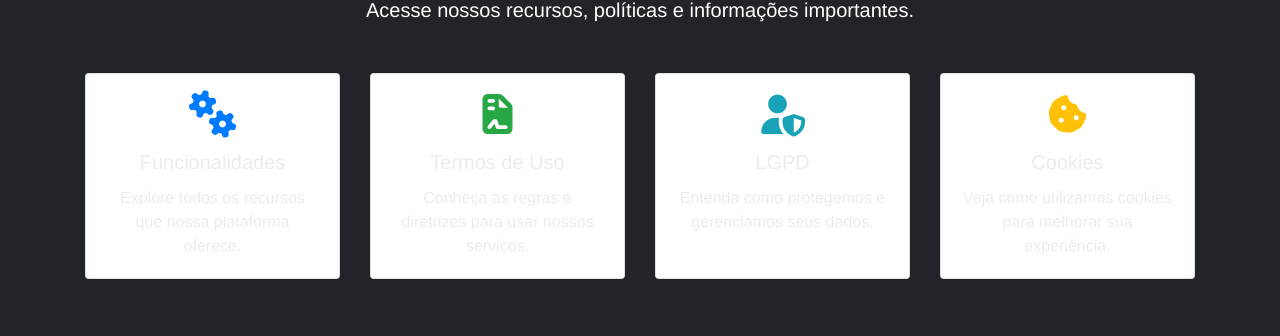
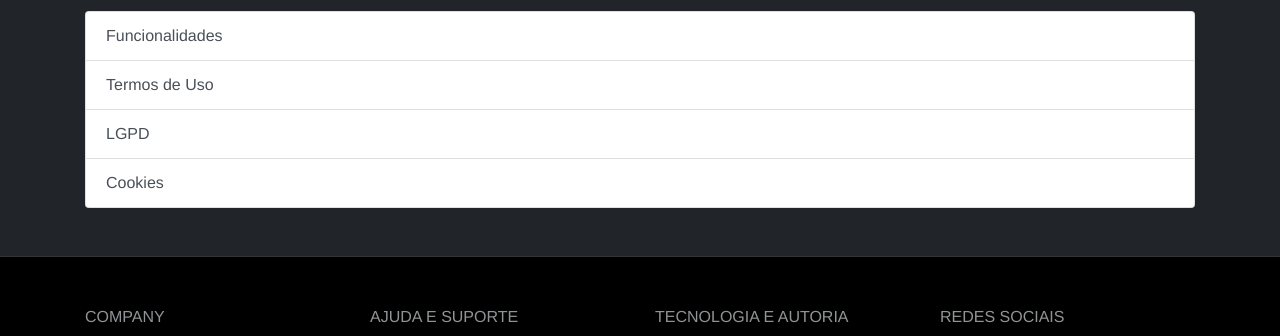
Before and after one commit to Domisnnet/Finans, a website: page pages/central.html in a window 1280 px wide. Shown: the part 185-521 px from the top of the page. Drawn offline with Linux system fonts and the light colour scheme; files that its build step writes are made by us from their sources; files whose address does not match are found by name.

Commit message:
restaurado

```diff
--- a/pages/central.html
+++ b/pages/central.html
@@ -7,79 +7,18 @@
   <link rel="stylesheet" href="{{BASE}}dist/vendor/bootstrap/css/bootstrap.min.css">
   <link rel="stylesheet" href="{{BASE}}dist/vendor/fontawesome/css/all.min.css">
   <link rel="stylesheet" href="{{BASE}}dist/src/css/estilos-globais.css">
-  <style>
-    .card-link {
-      text-decoration: none;
-      color: inherit;
-    }
-    .card-link .card {
-      transition: transform 0.2s, box-shadow 0.2s;
-    }
-    .card-link .card:hover {
-      transform: translateY(-5px);
-      box-shadow: 0 4px 15px rgba(0,0,0,0.1);
-    }
-    .card-icon {
-      font-size: 2.5rem;
-      margin-bottom: 1rem;
-    }
-  </style>
 </head>
 <body>
 
   <div id="header-placeholder"></div>
 
   <main class="container py-5">
-    <div class="text-center mb-5">
-      <h1>Central de Informações</h1>
-      <p class="lead">Acesse nossos recursos, políticas e informações importantes.</p>
-    </div>
-
-    <div class="row">
-      <div class="col-md-6 col-lg-3 mb-4">
-        <a href="{{BASE}}pages/funcionalidades.html" class="card-link">
-          <div class="card text-center h-100">
-            <div class="card-body">
-              <i class="fas fa-cogs card-icon text-primary"></i>
-              <h5 class="card-title">Funcionalidades</h5>
-              <p class="card-text">Explore todos os recursos que nossa plataforma oferece.</p>
-            </div>
-          </div>
-        </a>
-      </div>
-      <div class="col-md-6 col-lg-3 mb-4">
-        <a href="{{BASE}}pages/termos-de-uso.html" class="card-link">
-          <div class="card text-center h-100">
-            <div class="card-body">
-              <i class="fas fa-file-contract card-icon text-success"></i>
-              <h5 class="card-title">Termos de Uso</h5>
-              <p class="card-text">Conheça as regras e diretrizes para usar nossos serviços.</p>
-            </div>
-          </div>
-        </a>
-      </div>
-      <div class="col-md-6 col-lg-3 mb-4">
-        <a href="{{BASE}}pages/lgpd.html" class="card-link">
-          <div class="card text-center h-100">
-            <div class="card-body">
-              <i class="fas fa-user-shield card-icon text-info"></i>
-              <h5 class="card-title">LGPD</h5>
-              <p class="card-text">Entenda como protegemos e gerenciamos seus dados.</p>
-            </div>
-          </div>
-        </a>
-      </div>
-      <div class="col-md-6 col-lg-3 mb-4">
-        <a href="{{BASE}}pages/cookies.html" class="card-link">
-          <div class="card text-center h-100">
-            <div class="card-body">
-              <i class="fas fa-cookie-bite card-icon text-warning"></i>
-              <h5 class="card-title">Cookies</h5>
-              <p class="card-text">Veja como utilizamos cookies para melhorar sua experiência.</p>
-            </div>
-          </div>
-        </a>
-      </div>
+    <h1 class="text-center mb-4">Central de Links</h1>
+    <div class="list-group">
+      <a href="{{BASE}}pages/funcionalidades.html" class="list-group-item list-group-item-action">Funcionalidades</a>
+      <a href="{{BASE}}pages/termos-de-uso.html" class="list-group-item list-group-item-action">Termos de Uso</a>
+      <a href="{{BASE}}pages/lgpd.html" class="list-group-item list-group-item-action">LGPD</a>
+      <a href="{{BASE}}pages/cookies.html" class="list-group-item list-group-item-action">Cookies</a>
     </div>
   </main>
 
```
